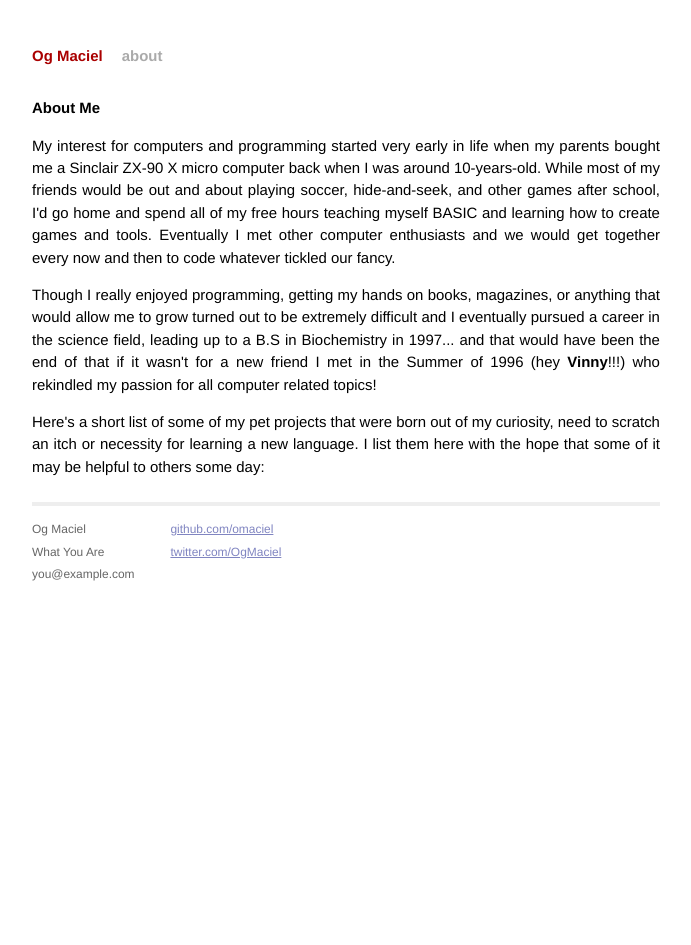
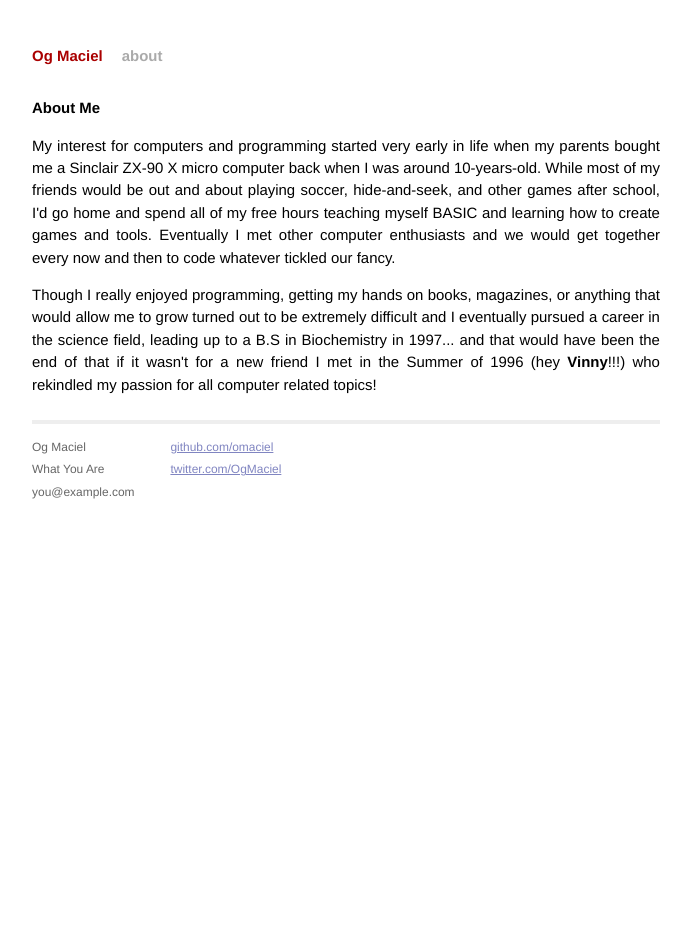
Before and after one commit to Ichimonji10/ogmaciel.com, a Jekyll site: the page built from about.html, in a window 1280 px wide. Shown: the whole page, without its empty margins (294-985 px from the left). Built offline with Jekyll 4.4.1, drawn with Linux system fonts in a browser that asks for light colours; Markdown is read by kramdown in place of the engine named in the settings.

Commit message:
Remove duplicate line from "about" page.
The "about" page contained a paragraph identical to one found on the "projects"
page. Remove the duplicate paragraph.

```diff
--- a/about.html
+++ b/about.html
@@ -7,5 +7,4 @@ title: About
   <h1>About Me</h1>
     <p>My interest for computers and programming started very early in life when my parents bought me a Sinclair ZX-90 X micro computer back when I was around 10-years-old. While most of my friends would be out and about playing soccer, hide-and-seek, and other games after school, I'd go home and spend all of my free hours teaching myself BASIC and learning how to create games and tools. Eventually I met other computer enthusiasts and we would get together every now and then to code whatever tickled our fancy.</p>
     <p>Though I really enjoyed programming, getting my hands on books, magazines, or anything that would allow me to grow turned out to be extremely difficult and I eventually pursued a career in the science field, leading up to a B.S in Biochemistry in 1997... and that would have been the end of that if it wasn't for a new friend I met in the Summer of 1996 (hey <strong>Vinny</strong>!!!) who rekindled my passion for all computer related topics!</p>
-    <p>Here's a short list of some of my pet projects that were born out of my curiosity, need to scratch an itch or necessity for learning a new language. I list them here with the hope that some of it may be helpful to others some day:</p>
 </div>
```
